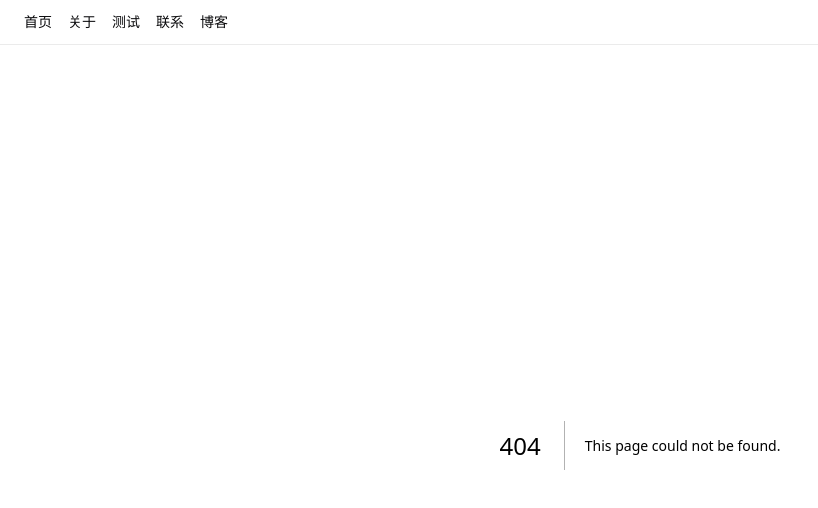
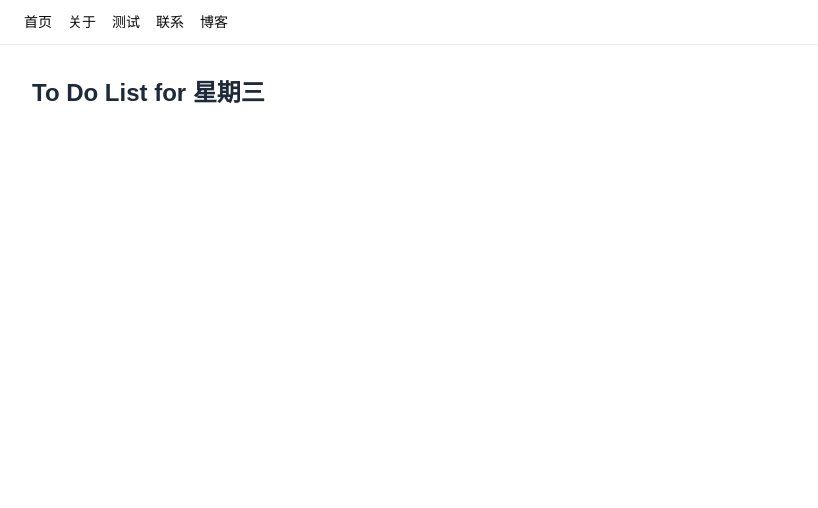
Before and after one commit to guanzhuang026/nextjs, a Next.js app: page /todo-list in a window 1280 px wide. Before the commit this address had no page. Shown: the top 508 px of the page, without its empty margins (0-818 px from the left). Built offline with nearby package versions, Linux system fonts and the light colour scheme.

Commit message:
feat: react语法

```diff
--- /dev/null
+++ b/app/todo-list/page.tsx
@@ -0,0 +1,9 @@
+import TodoList from "@/components/TodoList";
+
+export default function Page() {
+  return (
+    <main className="p-8">
+      <TodoList />
+    </main>
+  );
+}
--- /dev/null
+++ b/components/TodoList.tsx
@@ -0,0 +1,23 @@
+// 演示：在 JSX 的 {} 花括号里写 JavaScript（调用函数、嵌入表达式）
+'use client'; // 让 new Date() 在浏览器里实时取「当前时间」，而不是构建时写死
+
+// 1) 当前日期：new Date() 创建一个「日期对象」，代表此刻（含年/月/日/星期/时分秒）
+const today = new Date();
+
+// 2) 自定义函数：把日期对象格式化成中文「星期X」字符串
+function formatDate(date: Date) {
+  // Intl.DateTimeFormat 是 JS 内置的「国际化日期格式化」工具
+  return new Intl.DateTimeFormat(
+    'zh-CN',                 // 区域：中文/中国（决定语言）
+    { weekday: 'long' }      // 只要「星期几」，且用完整写法（long → 星期三）
+  ).format(date);            // 真正执行格式化，返回如 "星期三" 的字符串
+}
+
+export default function TodoList() {
+  // 3) 重点：{formatDate(today)} —— 花括号里可以写任意 JS 表达式（这里是函数调用）
+  return (
+    <h1 className="text-2xl font-bold text-gray-800">
+      To Do List for {formatDate(today)}
+    </h1>
+  );
+}
```
